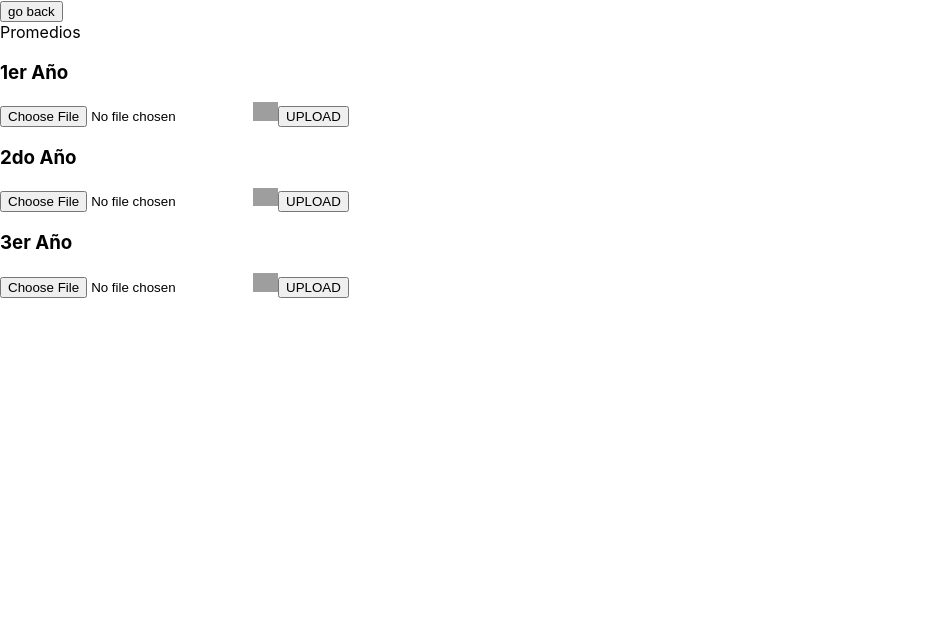
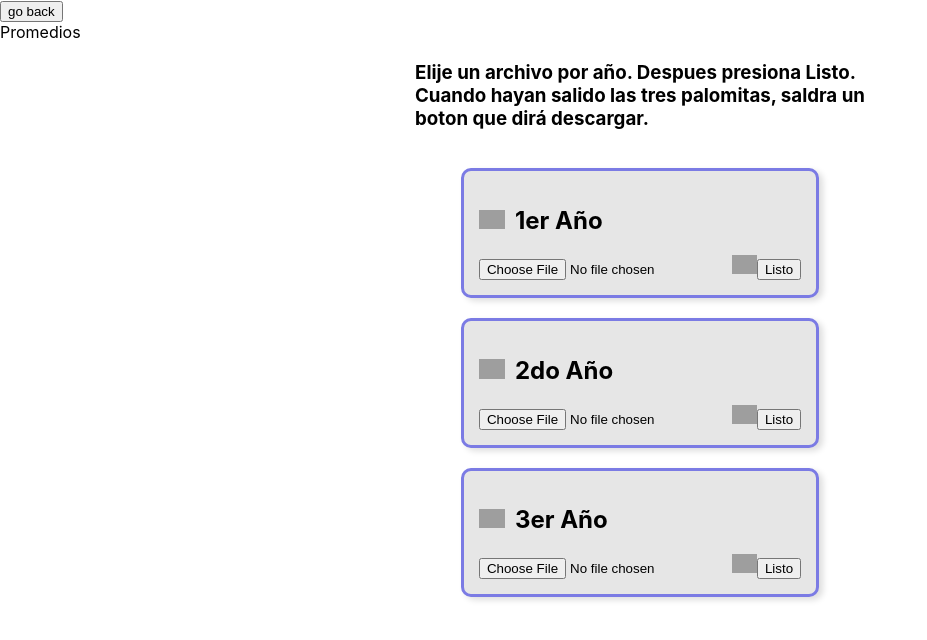
Before and after one commit to amauryplayero/amauryplayero.github.io, a React (Create React App) app: page / in a window 1280 px wide. Shown: the top 640 px of the page, without its empty margins (0-927 px from the left). Built offline with nearby package versions, Linux system fonts and the light colour scheme; grey boxes are pictures that could not be loaded.

Commit message:
working release

```diff
--- a/src/App.css
+++ b/src/App.css
@@ -132,9 +132,9 @@ table td{
 
 #uploadFileButton{
     background-color: rgb(37, 189, 37);
-    color: white;
-    font-weight: bold;
-    border-radius: 9px;
+    color: rgb(255, 255, 255);
+    /* font-weight: bold; */
+    border-radius: 8px;
     border: none;
     padding: 5px;
 }
@@ -142,3 +142,50 @@ table td{
 .checkMarkIcon{
     width: 25px;
 }
+.yearContainer{
+    box-shadow: 4px 3px 6px rgb(222, 222, 222);
+    padding: 15px;
+    margin-bottom: 20px;
+border:3px rgb(123, 123, 228) solid;
+background-color: rgb(230, 230, 230);
+border-radius: 10px;
+
+
+}
+
+#downloadIcon{
+    width: 15px;
+}
+
+#downloadButton{
+    font-weight: bolder;
+    color: white;
+    background-color: rgb(96, 223, 71);
+    border-radius: 12px;
+    border: none;
+    padding: 10px;
+}
+.mainPromediosContainer{
+    /* border: red solid; */
+    display: flex;
+    justify-content: center;
+    align-items: center;
+    flex-direction: column;
+
+}
+
+.xlsxIcon{
+    width: 26px;
+    margin-right: 10px;
+
+}
+
+.uploadButton{
+    font-weight:bolder;
+    font-size: 15px;
+    border-radius: 10px;
+    border: 2px rgb(128, 128, 128) solid;
+    padding: 10px;
+    color: rgb(67, 67, 67);
+    background-color: rgb(215, 215, 215);
+}
--- a/src/Components/Promedios.js
+++ b/src/Components/Promedios.js
@@ -1,6 +1,6 @@
 import React from 'react'
 import {useState, useEffect} from 'react'
-
+import {useDropZone} from 'react-dropzone'
 // import XLSX_ZAHL_PAYLOAD from 'https://cdn.sheetjs.com/xlsx-0.18.7/package/dist/xlsx.zahl.mjs';
 import * as XLSX from 'xlsx'
 import '../App.css';
@@ -458,45 +458,58 @@ console.log(promediosDeTercero)
 
     let descargarButton
     if(fileChecker1===greenCheckMark && fileChecker2===greenCheckMark && fileChecker3===greenCheckMark){
-    descargarButton = <button onClick={()=>{anadirPromediosToSheet()}}>DESCARGAR</button>
+    descargarButton = <button onClick={()=>{anadirPromediosToSheet()}}><img id="downloadIcon" src="https://i.imgur.com/GAASer9.png"></img>DESCARGAR</button>
     }else {
 
 
     }
 
+    let xlsxIcon = <img class="xlsxIcon"src="https://i.imgur.com/4wfuxJT.png"></img>
+
+
 
   return (
       <>
             <div>Promedios</div>
+      <div class="mainPromediosContainer">
+            <h3>Elije un archivo por año. Despues presiona Listo.<br></br>
+                Cuando hayan salido las tres palomitas, saldra un<br></br>
+                boton que dirá descargar. </h3>
+                <br></br>
 
-    <div>
-    <h3>1er Año </h3>
+            <div class='yearContainer'>
+
+                <h2>{xlsxIcon}1er Año </h2>
                 <input type="file" onChange={(e)=>handlePrimerAno(e)} />
-    {fileChecker1}<button onClick={()=>createPromedioDePrimero()}>UPLOAD</button>
+                {fileChecker1}
+                <button onClick={()=>createPromedioDePrimero()}>Listo</button>
+
             </div>
 
 
+            <div class="yearContainer">
+                <h2>{xlsxIcon}2do Año</h2>
 
-    <h3>2do Año</h3>
-    <input type="file" onChange={(e)=>{handleSegundoAno(e)
-                                       }} />
-    {fileChecker2}<button onClick={()=>createPromedioDeSegundo()}>UPLOAD</button>
+                <input type="file" onChange={(e)=>{handleSegundoAno(e)}} />
+                {fileChecker2}
+                <button onClick={()=>createPromedioDeSegundo()}>Listo</button>
+            </div>
 
-
-
-    <h3>3er Año</h3>
-    <input type="file" onChange={(e)=>{handleTercerAno(e)
-                                    }} />
+            <div class='yearContainer'>
+                <h2>{xlsxIcon}3er Año</h2>
+                <input type="file" onChange={(e)=>{handleTercerAno(e)}} />
                 {fileChecker3}
+            <button onClick={()=>{createPromediosDeTercero()}}>Listo</button>
+            </div>
 
 
             {/* <button onClick={()=>createPromedios()}>get promedios</button> */}
-    <button onClick={()=>{createPromediosDeTercero()
-        }}>UPLOAD</button>
                 <br></br>
                 <br></br>
 
             {descargarButton}
+            {/* <button id="downloadButton"onClick={()=>{anadirPromediosToSheet()}}>DESCARGAR  <img id="downloadIcon" src="https://i.imgur.com/GAASer9.png"></img></button> */}
+    </div>
     </>
   )
 }
```
Also changed, not shown: package.json (+50 -0 lines), 1 other file (tests, documents, lock files or other folders). Lines whose indentation alone changed are shown as unchanged.
